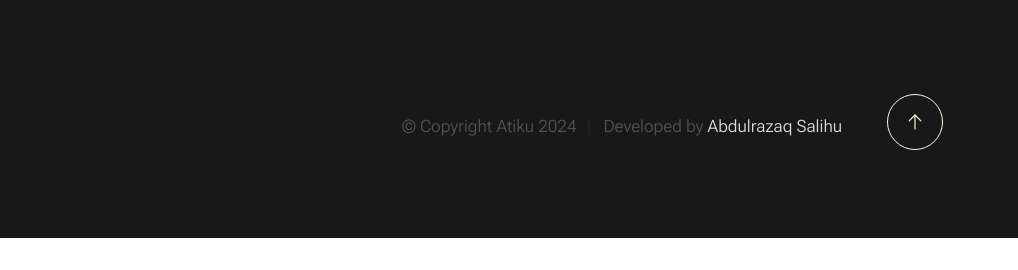
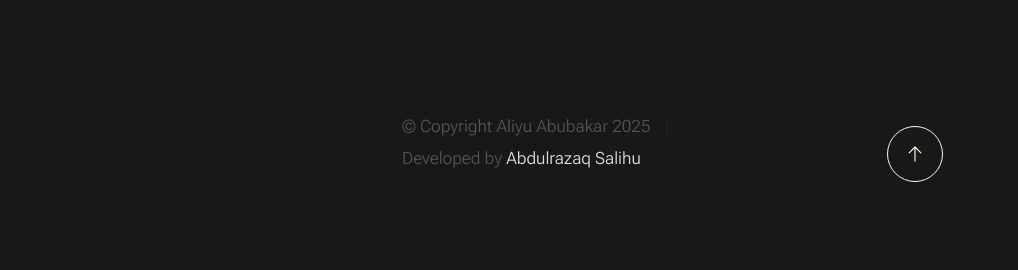
Before and after one commit to abdrzqsalihu/atiq-portfolio, a plain HTML site: page index.html in a window 1280 px wide. Shown: the part 5818-6088 px from the top of the page, 262-1280 px from the left. Before the commit the page ends 6056 px from the top, so only its background shows below. Drawn offline with nearby package versions, Linux system fonts and the light colour scheme.

Commit message:
update copyright information to reflect current year and author

```diff
--- a/index.html
+++ b/index.html
@@ -507,7 +507,9 @@
                 </div>
                 <div class="column xl-6 lg-12">
                     <p class="ss-copyright">
-                        <span>© Copyright Atiku 2024</span>
+                        <span>© Copyright Aliyu Abubakar
+                            <script>document.write(new Date().getFullYear())</script>
+                        </span>
                         <span>Developed by <a href="https://abdrzqsalihu.vercel.app/" target="_blank">Abdulrazaq
                                 Salihu</a></span>
                     </p>
```
